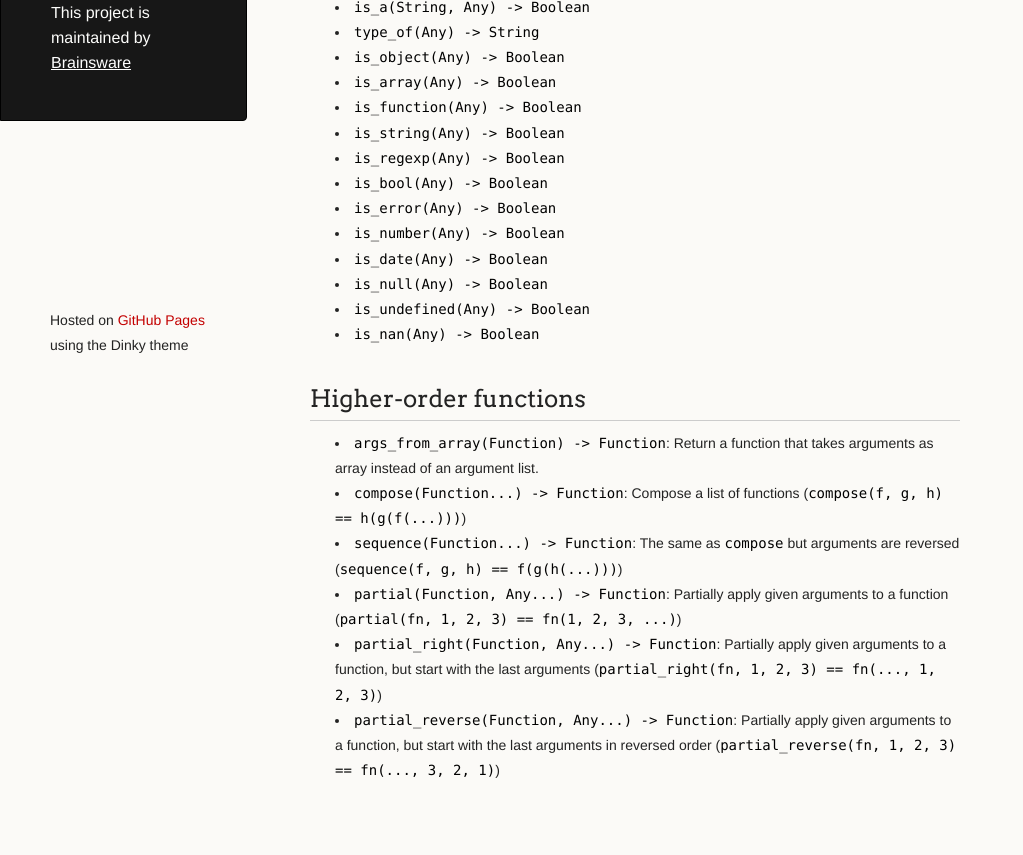
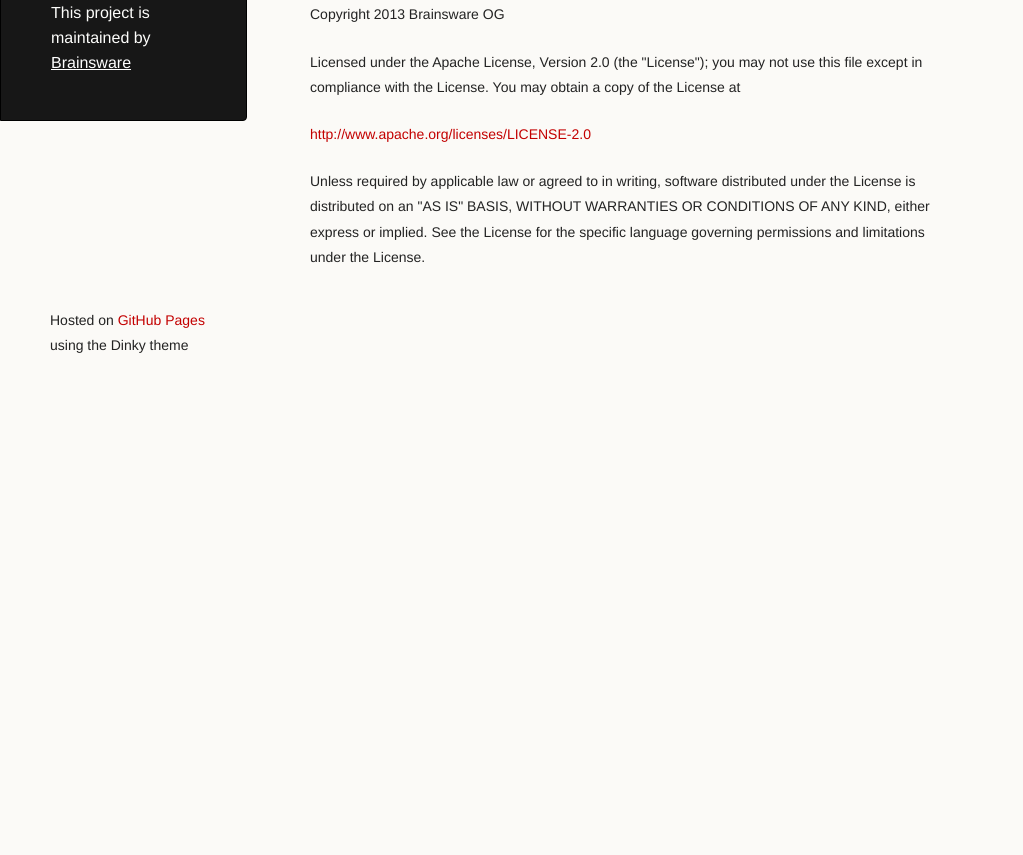
Before and after one commit to JimPanic/platform, a plain HTML site: page index.html in a window 1280 px wide. Shown: the part 410-1265 px from the top of the page, without its empty margins (0-1023 px from the left). After the commit the page ends 800 px from the top, so only its background shows below. Drawn offline with Linux system fonts and the light colour scheme.

Commit message:
Create gh-pages branch via GitHub

```diff
--- a/index.html
+++ b/index.html
@@ -31,7 +31,7 @@
       </header>
       <section>
         <h1>
-<a name="platformcoffee" class="anchor" href="#platformcoffee"><span class="octicon octicon-link"></span></a>platform.coffee</h1>
+<a name="platform" class="anchor" href="#platform"><span class="octicon octicon-link"></span></a>platform</h1>
 
 <p>A set of modules aiming to provide a state of the art <em>platform</em> to build
 libraries and applications with. It incorporates building block features of
@@ -45,43 +45,22 @@ composition.</p>
 <p>All of the code is usable in any kind of environment, be it NodeJS, the browser
 or any other ES5 compliant runtime.</p>
 
-<h2>
-<a name="type-functions" class="anchor" href="#type-functions"><span class="octicon octicon-link"></span></a>Type functions</h2>
+<h1>
+<a name="license" class="anchor" href="#license"><span class="octicon octicon-link"></span></a>License</h1>
 
-<ul>
-<li><code>is_a(String, Any) -&gt; Boolean</code></li>
-<li><code>type_of(Any)      -&gt; String</code></li>
-<li><code>is_object(Any)    -&gt; Boolean</code></li>
-<li><code>is_array(Any)     -&gt; Boolean</code></li>
-<li><code>is_function(Any)  -&gt; Boolean</code></li>
-<li><code>is_string(Any)    -&gt; Boolean</code></li>
-<li><code>is_regexp(Any)    -&gt; Boolean</code></li>
-<li><code>is_bool(Any)      -&gt; Boolean</code></li>
-<li><code>is_error(Any)     -&gt; Boolean</code></li>
-<li><code>is_number(Any)    -&gt; Boolean</code></li>
-<li><code>is_date(Any)      -&gt; Boolean</code></li>
-<li><code>is_null(Any)      -&gt; Boolean</code></li>
-<li><code>is_undefined(Any) -&gt; Boolean</code></li>
-<li><code>is_nan(Any)       -&gt; Boolean</code></li>
-</ul>
+<p>Copyright 2013 Brainsware OG</p>
 
-<h2>
-<a name="higher-order-functions" class="anchor" href="#higher-order-functions"><span class="octicon octicon-link"></span></a>Higher-order functions</h2>
+<p>Licensed under the Apache License, Version 2.0 (the "License");
+you may not use this file except in compliance with the License.
+You may obtain a copy of the License at</p>
 
-<ul>
-<li>
-<code>args_from_array(Function) -&gt; Function</code>: Return a function that takes arguments as array instead of an argument list.</li>
-<li>
-<code>compose(Function...) -&gt; Function</code>: Compose a list of functions (<code>compose(f, g, h) == h(g(f(...)))</code>)</li>
-<li>
-<code>sequence(Function...) -&gt; Function</code>: The same as <code>compose</code> but arguments are reversed (<code>sequence(f, g, h) == f(g(h(...)))</code>)</li>
-<li>
-<code>partial(Function, Any...) -&gt; Function</code>: Partially apply given arguments to a function (<code>partial(fn, 1, 2, 3) == fn(1, 2, 3, ...)</code>)</li>
-<li>
-<code>partial_right(Function, Any...) -&gt; Function</code>: Partially apply given arguments to a function, but start with the last arguments (<code>partial_right(fn, 1, 2, 3) == fn(..., 1, 2, 3)</code>)</li>
-<li>
-<code>partial_reverse(Function, Any...) -&gt; Function</code>: Partially apply given arguments to a function, but start with the last arguments in reversed order (<code>partial_reverse(fn, 1, 2, 3) == fn(..., 3, 2, 1)</code>)</li>
-</ul>
+<p><a href="http://www.apache.org/licenses/LICENSE-2.0">http://www.apache.org/licenses/LICENSE-2.0</a></p>
+
+<p>Unless required by applicable law or agreed to in writing, software
+distributed under the License is distributed on an "AS IS" BASIS,
+WITHOUT WARRANTIES OR CONDITIONS OF ANY KIND, either express or implied.
+See the License for the specific language governing permissions and
+limitations under the License.</p>
       </section>
       <footer>
         <p><small>Hosted on <a href="http://pages.github.com">GitHub Pages</a> using the Dinky theme</small></p>
```
Also changed, not shown: params.json (+1 -1 lines).
